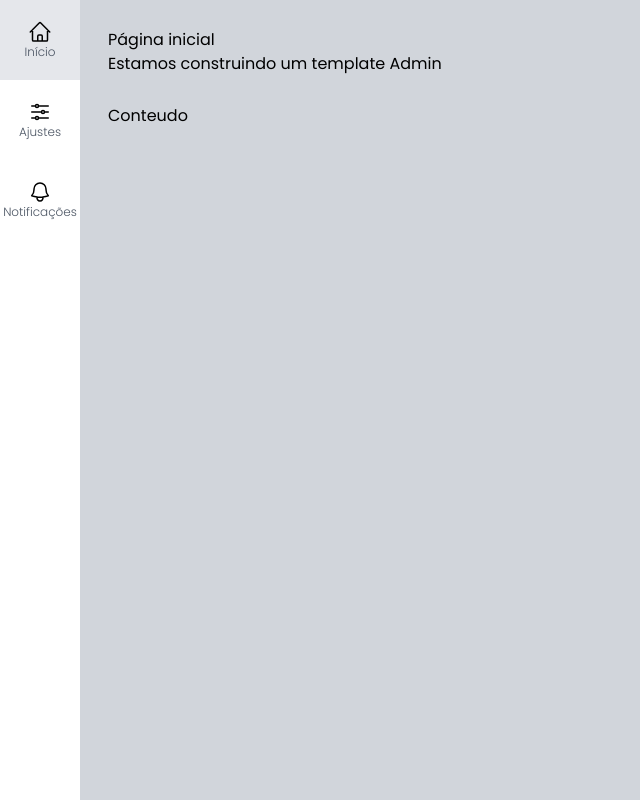
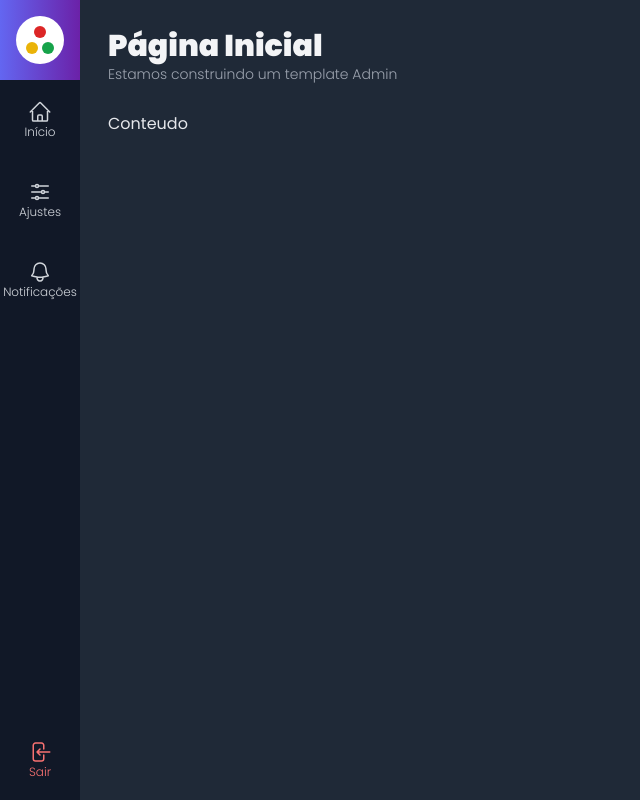
Before and after one commit to yurimaurino/Next-js-e-React, a Next.js app in the folder admin-template/: page / in a window 1280 px wide. Shown: the whole page, without its empty margins (0-640 px from the left). Built offline with nearby package versions, Linux system fonts and the light colour scheme.

Commit message:
starting the dark mode

```diff
--- a/admin-template/src/pages/components/icons/index.tsx
+++ b/admin-template/src/components/icons/index.tsx
@@ -16,5 +16,10 @@
   <svg xmlns="http://www.w3.org/2000/svg" fill="none" viewBox="0 0 24 24" strokeWidth={1.5} stroke="currentColor" className="size-6">
     <path strokeLinecap="round" strokeLinejoin="round" d="M14.857 17.082a23.848 23.848 0 0 0 5.454-1.31A8.967 8.967 0 0 1 18 9.75V9A6 6 0 0 0 6 9v.75a8.967 8.967 0 0 1-2.312 6.022c1.733.64 3.56 1.085 5.455 1.31m5.714 0a24.255 24.255 0 0 1-5.714 0m5.714 0a3 3 0 1 1-5.714 0" />
   </svg>
+)
 
+export const LogoutIcon = (
+  <svg xmlns="http://www.w3.org/2000/svg" fill="none" viewBox="0 0 24 24" strokeWidth={1.5} stroke="currentColor" className="size-6">
+    <path strokeLinecap="round" strokeLinejoin="round" d="M15.75 9V5.25A2.25 2.25 0 0 0 13.5 3h-6a2.25 2.25 0 0 0-2.25 2.25v13.5A2.25 2.25 0 0 0 7.5 21h6a2.25 2.25 0 0 0 2.25-2.25V15M12 9l-3 3m0 0 3 3m-3-3h12.75" />
+  </svg>
 )
--- a/admin-template/src/pages/components/template/Conteudo.tsx
+++ b/admin-template/src/components/template/Conteudo.tsx
@@ -6,6 +6,7 @@
   return (
     <div className={`
       flex flex-col mt-7
+      dark:text-gray-200
     `}>
       {props.children}
     </div>
--- a/admin-template/src/pages/components/template/Layout.tsx
+++ b/admin-template/src/components/template/Layout.tsx
@@ -11,7 +11,7 @@
 export default function Layout(props: LayoutProps) {
   return (
     <div className={`
-      flex h-screen w-screen
+      dark flex h-screen w-screen
     `}>
       <MenuLateral />
       <div className={`
--- /dev/null
+++ b/admin-template/src/components/template/Logo.tsx
@@ -0,0 +1,15 @@
+export default function Logo() {
+  return (
+    <div className={`
+      flex flex-col items-center justify-center
+      h-12 w-12 rounded-full
+      bg-white
+    `}>
+      <div className={`h-3 w-3 rounded-full bg-red-600 mb-0.5`} />
+      <div className={`flex mt-0.5`}>
+        <div className={`h-3 w-3 rounded-full bg-yellow-500 mr-0.5`} />
+        <div className={`h-3 w-3 rounded-full bg-green-600 ml-0.5`} />
+      </div>
+    </div>
+  )
+}
--- /dev/null
+++ b/admin-template/src/components/template/MenuItem.tsx
@@ -0,0 +1,45 @@
+import Link from "next/link"
+
+interface MenuItemProps {
+  url?: string
+  texto: string
+  icone: any
+  className?: string
+  onClick?: (evento: any) => void
+}
+
+export default function MenuItem(props: MenuItemProps) {
+  function renderizarLink() {
+    return (
+      <div className={`
+        flex flex-col justify-center items-center
+        h-20 w-20
+        dark:text-gray-300
+        ${props.className}
+      `}>
+        {props.icone}
+        <span className={`
+          text-xs font-light
+        `}>
+          {props.texto}
+        </span>
+      </div>
+    )
+  }
+  return (
+    <li onClick={props.onClick} className={`
+      hover:bg-gray-200 dark:hover:bg-gray-700
+      cursor-pointer
+    `}>
+      {props.url ? (
+        <Link href={props.url}>
+          {renderizarLink()}
+        </Link>
+      ) : (
+        <div>
+          {renderizarLink()}
+        </div>
+      )}
+    </li>
+  )
+}
--- /dev/null
+++ b/admin-template/src/components/template/MenuLateral.tsx
@@ -0,0 +1,37 @@
+import { AdjustmentsIcon, BellIcon, HomeIcon, LogoutIcon } from "../icons";
+import Logo from "./Logo";
+import MenuItem from "./MenuItem";
+
+export default function MenuLateral() {
+  return (
+    <aside className={`
+      flex flex-col
+      bg-gray-200 text-gray-700
+      dark:bg-gray-900
+    `}>
+      <div className={`
+        flex flex-col items-center justify-center
+        bg-gradient-to-r from-indigo-500 to-purple-800
+        h-20 w-20
+      `}>
+        <Logo />
+      </div>
+      <ul className={`flex-grow`}>
+        <MenuItem url="/" texto="Início" icone={HomeIcon} />
+        <MenuItem url="/ajustes" texto="Ajustes" icone={AdjustmentsIcon} />
+        <MenuItem url="/notificacoes" texto="Notificações" icone={BellIcon} />
+      </ul>
+      <ul>
+        <MenuItem
+          texto="Sair" icone={LogoutIcon}
+          onClick={() => console.log('Logout')}
+          className={`
+            text-red-600 dark:text-red-400
+            hover:bg-red-400 hover:text-white
+            dark:hover:text-white
+          `}
+        />
+      </ul>
+    </aside>
+  )
+}
--- a/admin-template/src/pages/components/template/Titulo.tsx
+++ b/admin-template/src/components/template/Titulo.tsx
@@ -7,12 +7,14 @@
   return (
     <div>
       <h1 className={`
-
+        font-black text-3xl
+        text-gray-900 dark:text-gray-100
       `}>
         {props.titulo}
       </h1>
       <h2 className={`
-
+        font-light text-sm text-gray-600
+        dark:text-gray-400
       `}>
         {props.subtitulo}
       </h2>
--- a/admin-template/src/pages/components/template/MenuItem.tsx
+++ /dev/null
@@ -1,29 +0,0 @@
-import Link from "next/link"
-
-interface MenuItemProps {
-  url: string
-  texto: string
-  icone: any
-}
-
-export default function MenuItem(props: MenuItemProps) {
-  return (
-    <li className={`
-      hover:bg-gray-200
-    `}>
-      <Link href={props.url}>
-        <div className={`
-          flex flex-col justify-center items-center
-          h-20 w-20
-        `}>
-          {props.icone}
-          <span className={`
-            text-xs font-light text-gray-600
-          `}>
-            {props.texto}
-          </span>
-        </div>
-      </Link>
-    </li>
-  )
-}
--- a/admin-template/src/pages/components/template/MenuLateral.tsx
+++ /dev/null
@@ -1,14 +0,0 @@
-import { AdjustmentsIcon, BellIcon, HomeIcon } from "../icons";
-import MenuItem from "./MenuItem";
-
-export default function MenuLateral() {
-  return(
-    <aside>
-      <ul>
-        <MenuItem url="/" texto="Início" icone={HomeIcon} />
-        <MenuItem url="/ajustes" texto="Ajustes" icone={AdjustmentsIcon} />
-        <MenuItem url="/notificacoes" texto="Notificações" icone={BellIcon} />
-      </ul>
-    </aside>
-  )
-}
--- a/admin-template/src/pages/index.tsx
+++ b/admin-template/src/pages/index.tsx
@@ -1,9 +1,10 @@
-import Layout from "./components/template/Layout";
+import Layout from "@/components/template/Layout";
+
 
 export default function Home() {
   return (
     <div>
-      <Layout titulo="Página inicial" subtitulo="Estamos construindo um template Admin">
+      <Layout titulo="Página Inicial" subtitulo="Estamos construindo um template Admin">
         <h3>Conteudo </h3>
       </Layout>
     </div>
```
Also changed, not shown: admin-template/src/components/template/Cabecalho.tsx (renamed from admin-template/src/pages/components/template/Cabecalho.tsx).
